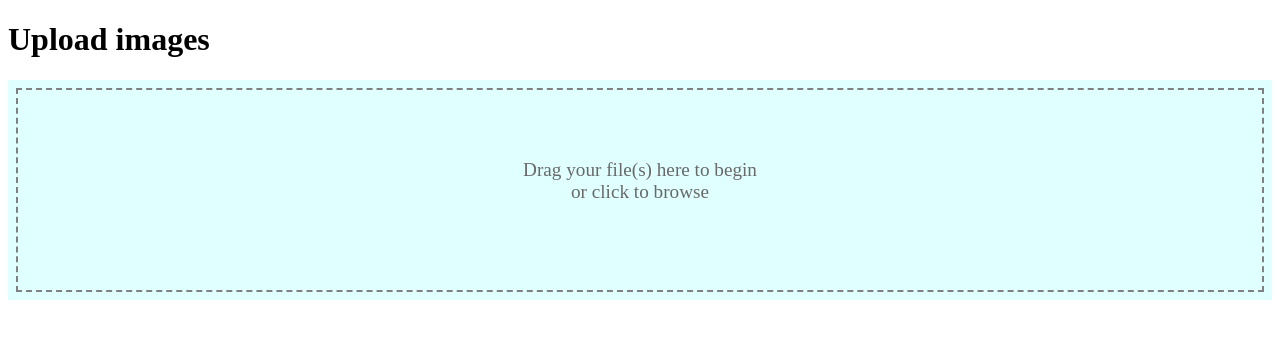
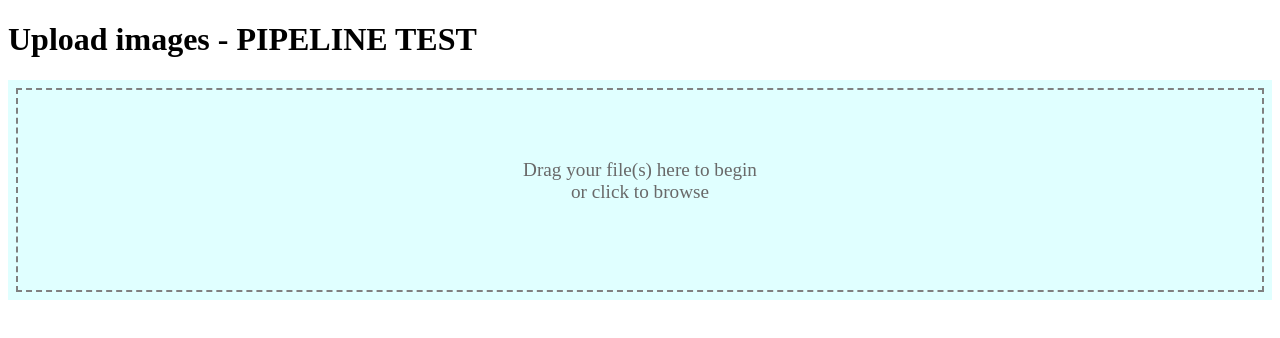
Before and after one commit to ad440-cloud-project/UX-UI, a Vue app: page / in a window 1280 px wide. Shown: the top 338 px of the page. Built offline with nearby package versions, Linux system fonts and the light colour scheme.

Commit message:
Added header change for pipeline demo

```diff
--- a/src/App.vue
+++ b/src/App.vue
@@ -4,7 +4,7 @@
     <div class="container">
       <!--UPLOAD-->
       <form enctype="multipart/form-data" novalidate v-if="isInitial || isSaving">
-        <h1>Upload images</h1>
+        <h1>Upload images - PIPELINE TEST</h1>
         <div class="dropbox">
           <input type="file" multiple :name="uploadFieldName" :disabled="isSaving" @change="filesChange($event.target.name, $event.target.files); fileCount = $event.target.files.length"
             accept="image/*" class="input-file">
```
Also changed, not shown: .travis.yml.
